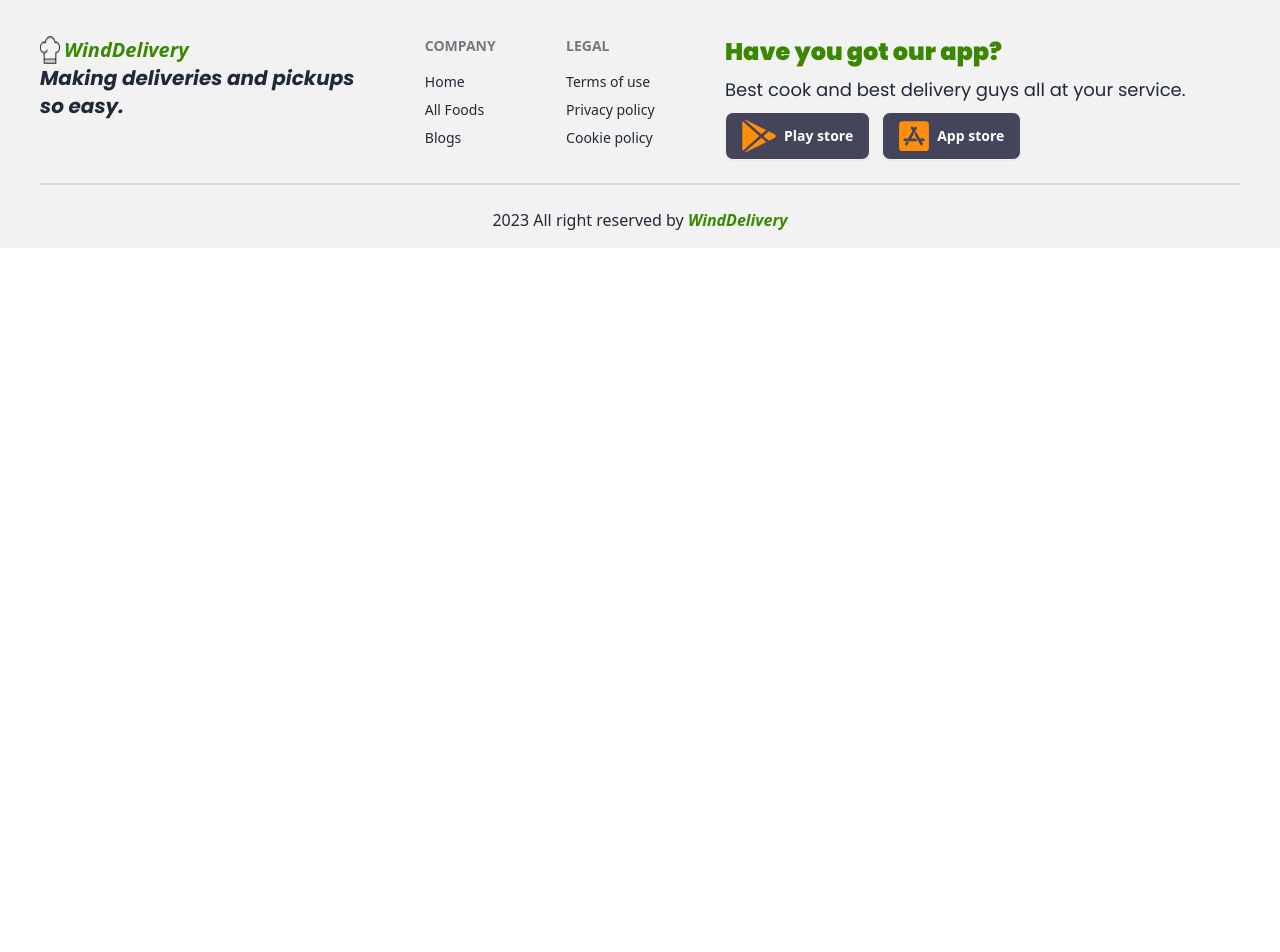
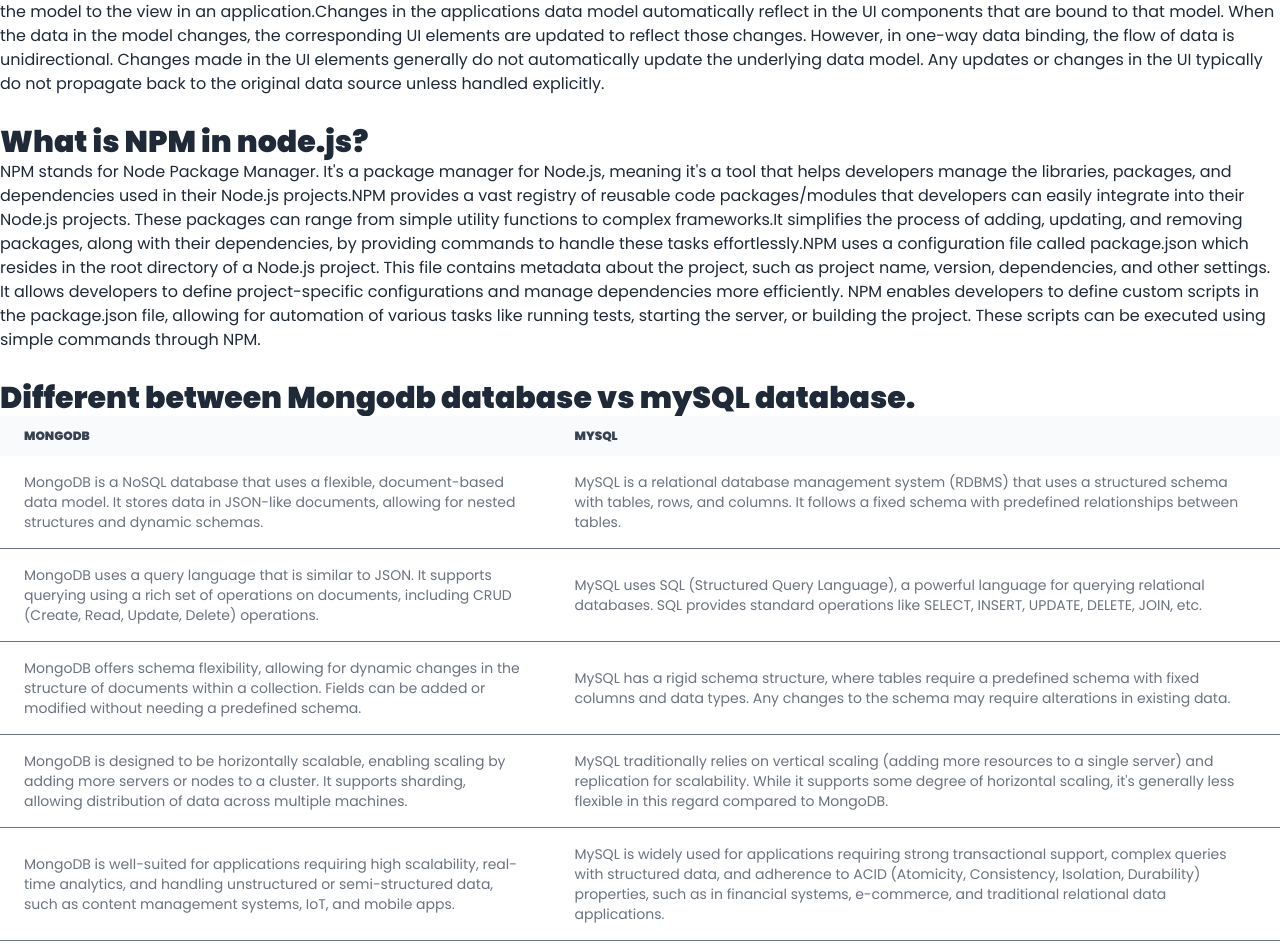
Before and after one commit to minhazulabidin/WindDelivery, a React (Vite) app: page /blogs in a window 1280 px wide. Shown: the part 120-1072 px from the top of the page. Before the commit the page ends 800 px from the top, so only its background shows below. Built offline with nearby package versions, Linux system fonts and the light colour scheme; no server answers.

Commit message:
blog page done

```diff
--- a/src/Pages/Blogs.jsx
+++ b/src/Pages/Blogs.jsx
@@ -3,9 +3,86 @@
 const Blogs = () => {
 
   return (
-    <div>
-    <Helmet><title>Blogs</title></Helmet>
-      <h1>This is Blogs</h1>
+    <div className="container mx-auto font-poppins space-y-7">
+      <Helmet><title>Blogs</title></Helmet>
+      <div>
+        <h1 className="font-bold text-3xl">What is One way data binding?</h1>
+        <p className="text-base">
+          One-way data binding is a concept primarily associated with front-end development and frameworks like  React. It refers to the unidirectional flow of data from the model  to the view in an application.Changes in the applications data model automatically reflect in the UI components that are bound to that model. When the data in the model changes, the corresponding UI elements are updated to reflect those changes. However, in one-way data binding, the flow of data is unidirectional. Changes made in the UI elements generally do not automatically update the underlying data model. Any updates or changes in the UI typically do not propagate back to the original data source unless handled explicitly.</p>
+      </div>
+      <div>
+        <h1 className="font-bold text-3xl">What is NPM in node.js?</h1>
+        <p className="text-base">
+        NPM stands for Node Package Manager. It's a package manager for Node.js, meaning it's a tool that helps developers manage the libraries, packages, and dependencies used in their Node.js projects.NPM provides a vast registry of reusable code packages/modules that developers can easily integrate into their Node.js projects. These packages can range from simple utility functions to complex frameworks.It simplifies the process of adding, updating, and removing packages, along with their dependencies, by providing commands to handle these tasks effortlessly.NPM uses a configuration file called package.json which resides in the root directory of a Node.js project. This file contains metadata about the project, such as project name, version, dependencies, and other settings. It allows developers to define project-specific configurations and manage dependencies more efficiently. NPM enables developers to define custom scripts in the package.json file, allowing for automation of various tasks like running tests, starting the server, or building the project. These scripts can be executed using simple commands through NPM.</p>
+      </div>
+      <div>
+        <h1 className="font-bold text-3xl">Different between Mongodb database vs mySQL database.</h1>
+
+
+<div className="relative overflow-x-auto">
+    <table className="w-full text-sm text-left rtl:text-right text-gray-500 dark:text-gray-400">
+        <thead className="text-xs text-gray-700 uppercase bg-gray-50 dark:bg-gray-700 dark:text-gray-400">
+            <tr>
+                <th scope="col" className="px-6 py-3">
+                    MongoDB
+                </th>
+                <th scope="col" className="px-6 py-3">
+                   MySQL
+                </th>
+
+            </tr>
+        </thead>
+        <tbody>
+            <tr className="bg-white border-b dark:bg-gray-800 dark:border-gray-700">
+
+                <td className="px-6 py-4">
+                MongoDB is a NoSQL database that uses a flexible, document-based data model. It stores data in JSON-like documents, allowing for nested structures and dynamic schemas.
+                </td>
+                <td className="px-6 py-4">
+                MySQL is a relational database management system (RDBMS) that uses a structured schema with tables, rows, and columns. It follows a fixed schema with predefined relationships between tables.
+                </td>
+            </tr>
+            <tr className="bg-white border-b dark:bg-gray-800 dark:border-gray-700">
+
+                <td className="px-6 py-4">
+                MongoDB uses a query language that is similar to JSON. It supports querying using a rich set of operations on documents, including CRUD (Create, Read, Update, Delete) operations.
+                </td>
+                <td className="px-6 py-4">
+                MySQL uses SQL (Structured Query Language), a powerful language for querying relational databases. SQL provides standard operations like SELECT, INSERT, UPDATE, DELETE, JOIN, etc.
+                </td>
+            </tr>
+            <tr className="bg-white border-b dark:bg-gray-800 dark:border-gray-700">
+
+                <td className="px-6 py-4">
+                MongoDB offers schema flexibility, allowing for dynamic changes in the structure of documents within a collection. Fields can be added or modified without needing a predefined schema.
+                </td>
+                <td className="px-6 py-4">
+                MySQL has a rigid schema structure, where tables require a predefined schema with fixed columns and data types. Any changes to the schema may require alterations in existing data.
+                </td>
+            </tr>
+            <tr className="bg-white border-b dark:bg-gray-800 dark:border-gray-700">
+
+                <td className="px-6 py-4">
+                MongoDB is designed to be horizontally scalable, enabling scaling by adding more servers or nodes to a cluster. It supports sharding, allowing distribution of data across multiple machines.
+                </td>
+                <td className="px-6 py-4">
+                MySQL traditionally relies on vertical scaling (adding more resources to a single server) and replication for scalability. While it supports some degree of horizontal scaling, it's generally less flexible in this regard compared to MongoDB.
+                </td>
+            </tr>
+            <tr className="bg-white border-b dark:bg-gray-800 dark:border-gray-700">
+
+                <td className="px-6 py-4">
+                MongoDB is well-suited for applications requiring high scalability, real-time analytics, and handling unstructured or semi-structured data, such as content management systems, IoT, and mobile apps.
+                </td>
+                <td className="px-6 py-4">
+                MySQL is widely used for applications requiring strong transactional support, complex queries with structured data, and adherence to ACID (Atomicity, Consistency, Isolation, Durability) properties, such as in financial systems, e-commerce, and traditional relational data applications.
+                </td>
+            </tr>
+        </tbody>
+    </table>
+</div>
+
+      </div>
     </div>
   );
 };
--- a/src/Routes/Routes.jsx
+++ b/src/Routes/Routes.jsx
@@ -63,7 +63,7 @@
         },
         {
           path:'/updateFood/:id',
-          element:<UpdateFood/>,
+          element:<PrivetRoute><UpdateFood/></PrivetRoute>,
           loader:({params})=>fetch(`http://localhost:5000/product/${params.id}`)
         }
       ]
```
